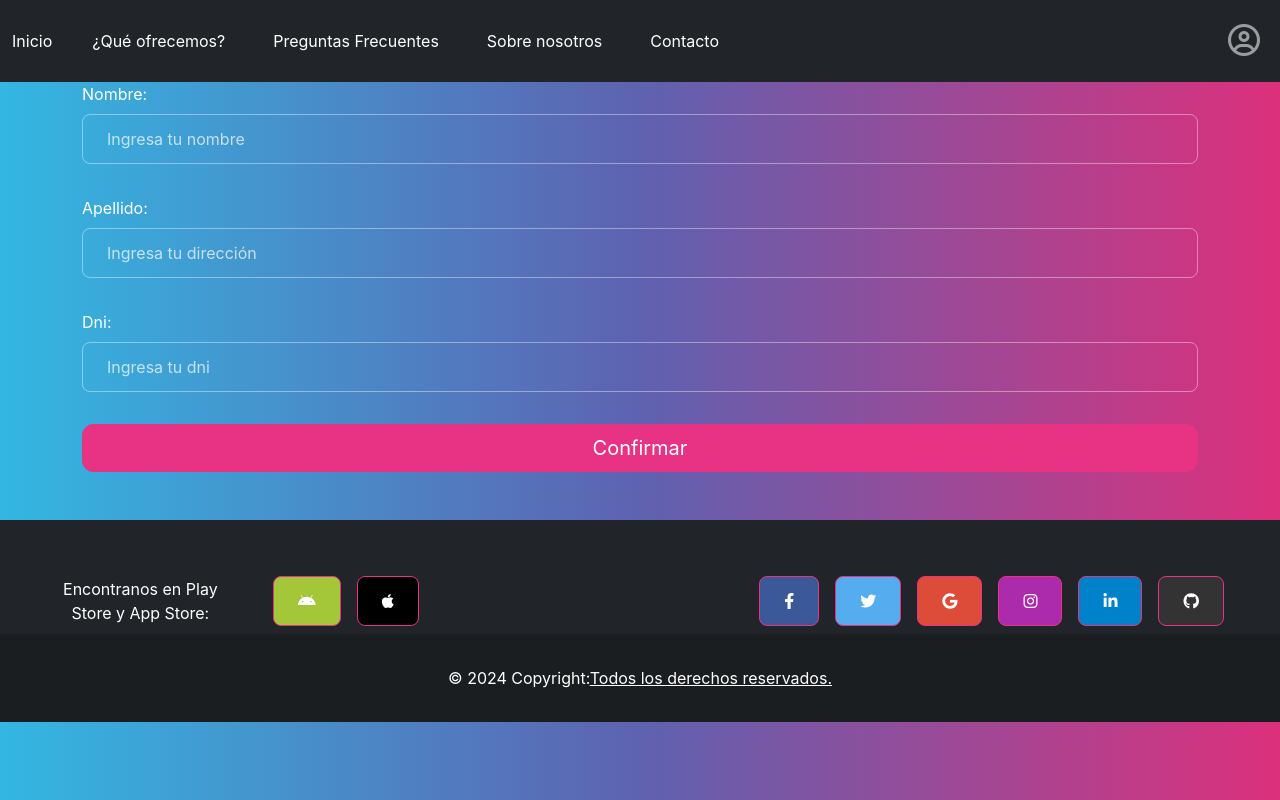
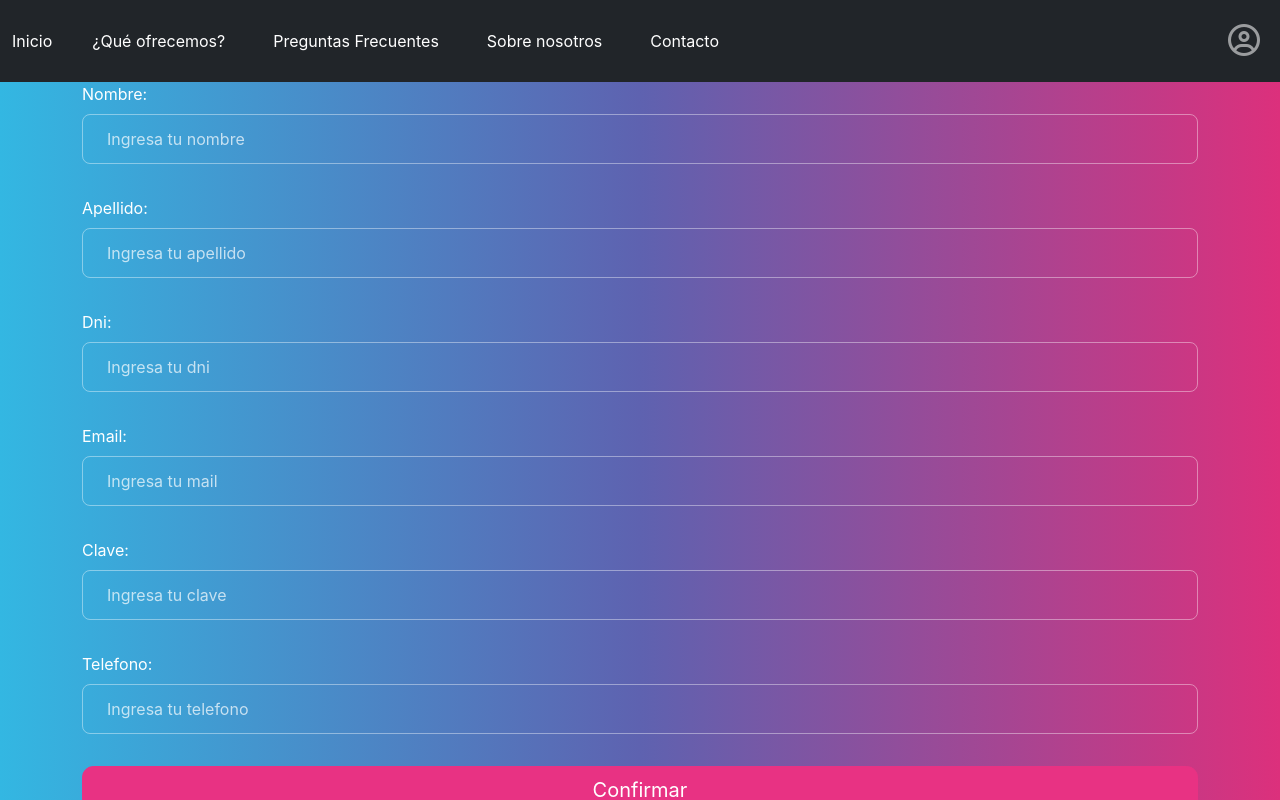
Before and after one commit to seezelop/React-nexoeducativo, a React (Create React App) app: page /altaUsuario in a window 1280 px wide. Shown: the top 800 px of the page. Built offline with nearby package versions, Linux system fonts and the light colour scheme.

Commit message:
funciona alta usuario, cambiar el endpoint cuando se solucione lo del login

```diff
--- a/src/componentes/pages/AltaEscuela.js
+++ b/src/componentes/pages/AltaEscuela.js
@@ -29,21 +29,8 @@ class AltaEscuela extends Component {
                 console.log("datos planes:", datos);
 
                 // Procesa los datos para convertirlos en un formato de objeto
-                const planes = datos.map(item => {
-                    const [idPlan, descripcion] = item.split(','); // Divide el string por la coma
-                    return { id: idPlan, nombre: descripcion }; // Devuelve un objeto con las propiedades
-                });
 
-                // Mapea los objetos a los elementos del dropdown
-                /*const dropdownItems = planes.map(plan => (
-                    <Dropdown.Item key={plan.idPlan} eventKey={plan.idPlan}>
-                        {plan.descripcion}
-                    </Dropdown.Item>
-                ));*/
-
-                // Establece los items en el estado
-                //this.setState({ planes: dropdownItems });
-                this.setState({ planes });
+                this.setState({  });
 
             } else if (respuesta.status === 404) {
                 console.log('no hay planes');
@@ -69,9 +56,6 @@ class AltaEscuela extends Component {
 
                 // Mapea los datos a los elementos del dropdown
                 const jefesColegio = datos.map(jefe => ({
-                    /* <Dropdown.Item key={jefe.id_usuario} eventKey={jefe.id_usuario}>
-                         {jefe.nombre} {jefe.apellido}
-                     </Dropdown.Item>*/
                     id: jefe.id_usuario,
                     nombre: `${jefe.nombre} ${jefe.apellido}`
                 }));
@@ -102,67 +86,9 @@ class AltaEscuela extends Component {
     };
 
     // Manejar selección en Dropdown
-    handleDropdownChange = (field, value) => {
-        try {
-            const { id, nombre } = JSON.parse(value);
 
-            if (field === 'planSeleccionado') {
-                this.setState({
-                    idPlan: id,
-                    planSeleccionado: nombre
-                });
-                console.log("id seleccionado plan: " + id)
-            } else if (field === 'jefeColegioSeleccionado') {
-                this.setState({
-                    idJefe: parseInt(id),
-                    jefeColegioSeleccionado: nombre
-                });
-                console.log("id seleccionado jefe colegio: " + id)
-            }
+    // Enviar los datos al backend
 
-        } catch (error) {
-            console.error("Error al parsear el valor:", error);
-        }
-    };
-    // Enviar los datos al backend
-    handleSubmit = async (e) => {
-        e.preventDefault();
-        const activo = 1;
-        const { nombre, direccion, idPlan, idJefe } = this.state;
-
-        //variables cuyos nombres son los del dto del back
-        const backDto={
-                nombre:nombre,
-                direccion:direccion,
-                activo:activo,
-                idPlan:idPlan,
-                jefeColegio: idJefe
-        };
-
-        console.log("datos a enviar:"+backDto.nombre)
-        try {
-            const response = await fetch('http://localhost:8080/api/usuario/saveEscuela', {
-                method: 'POST', // Added method
-                headers: {
-                    'Accept': 'application/json',
-                    'Content-Type': 'application/json' // Added headers
-                },
-                body:JSON.stringify({backDto})
-
-            });
-            const data = await response.json();
-
-            if (response.ok) {
-                console.log('Respuesta del servidor:', data);
-                console.log('id del plan seleccionado a enviar:', idPlan)
-            } else {
-                // Handle error response
-                console.error('Error del servidor:', data);
-            }
-        } catch (error) {
-            console.error('Error al enviar el formulario:', error);
-        }
-    };
     render() {
         //valores por defecto
         const {
--- a/src/componentes/pages/AltaUsuario.js
+++ b/src/componentes/pages/AltaUsuario.js
@@ -1,11 +1,57 @@
-import React, { Component } from 'react';
+import React, { Component, useState } from 'react';
+
 class AltaUsuario extends Component {
+    //se setean las propiedades que van a ser enviadas
+constructor(props) {
+    super(props);
+    this.state = {
+        nombre: '',
+        apellido: '',
+        dni:'',
+        mail:'',
+        clave:'',
+        telefono:'',
+        activo: 1,
+        rol:2,//por defecto, se da de alta un Alumno sino especificar como parametro
+        showModal:false
+    };
+}
+
+ handleSubmit = (e) => {
+   // console.log("cuerpo:"+JSON.stringify(this.props))
+    e.preventDefault();
+    fetch('http://localhost:8080/usuario/saveUsuario', {
+      method: 'POST',
+      headers: {
+        'Content-Type': 'application/json'
+      },
+      body: JSON.stringify(this.state)
+
+    })
+    .then(response => {
+        if(response.ok){
+            this.setState({ showModal: true })
+        }
+        return response.json();
+    })
+    .then(data => console.log('User created:', data))
+    .catch(error => console.error('Error creating user:', error));
+  };
+
+  handleChange = (event) => {
+    const { id, value } = event.target;
+    this.setState({ [id]: value });
+  };
+
     render() {
         //valores por defecto
         const {
             nombre = "Nombre:",
             apellido = "Apellido:",
             dni = "Dni:",
+            mail = "Email:",
+            clave = "Clave:",
+            telefono = "Telefono:",
             buttonText = "Confirmar"
         } = this.props;
 
@@ -14,7 +60,7 @@ class AltaUsuario extends Component {
                 {/* Contenedor principal usando section */}
                 <section className="container d-flex justify-content-center align-items-center flex-grow-1">
                     <section className="col-lg-12"> {/* Ajustamos a 12 columnas para mejor visibilidad */}
-                        <form>
+                        <form onSubmit={this.handleSubmit}>
                             <div className="row">
                                 {/* Campo para el Nombre */}
                                 <div className="mb-3">
@@ -23,13 +69,15 @@ class AltaUsuario extends Component {
                                         type="text"
                                         className="form-control"
                                         id="nombre"
+                                        value={this.state.nombre}
+                                        onChange={this.handleChange}
                                         placeholder="Ingresa tu nombre"
                                         required
                                     />
                                 </div>
                             </div>
 
-                            {/* Campo para la Dirección */}
+                            {/* Campo para el apellido */}
                             <div className="row">
                                 <div className="col mb-3">
                                     <label htmlFor="apellido" className="form-label">{apellido}</label>
@@ -37,7 +85,9 @@ class AltaUsuario extends Component {
                                         type="text"
                                         className="form-control"
                                         id="apellido"
-                                        placeholder="Ingresa tu dirección"
+                                        value={this.state.apellido}
+                                        onChange={this.handleChange}
+                                        placeholder="Ingresa tu apellido"
                                         required
                                     />
                                 </div>
@@ -51,11 +101,82 @@ class AltaUsuario extends Component {
                                         type="number"
                                         className="form-control"
                                         id="dni"
+                                        value={this.state.dni}
+                                        onChange={this.handleChange}
                                         placeholder="Ingresa tu dni"
                                         required
                                     />
                                 </div>
                             </div>
+                              {/* Campo para el mail */}
+                            <div className="row">
+                                <div className="col-lg-12 mb-3">
+                                    <label htmlFor="mail" className="form-label">{mail}</label>
+                                    <input
+                                        type="email"
+                                        className="form-control"
+                                        id="mail"
+                                        value={this.state.mail}
+                                        onChange={this.handleChange}
+                                        placeholder="Ingresa tu mail"
+                                        required
+                                    />
+                                </div>
+                            </div>
+
+                             {/* Campo para la contraseña */}
+                             <div className="row">
+                                <div className="col-lg-12 mb-3">
+                                    <label htmlFor="clave" className="form-label">{clave}</label>
+                                    <input
+                                        type="password"
+                                        className="form-control"
+                                        id="clave"
+                                        value={this.state.clave}
+                                        onChange={this.handleChange}
+                                        placeholder="Ingresa tu clave"
+                                        required
+                                    />
+                                </div>
+                            </div>
+
+                            {/* Campo para el telefono */}
+                            <div className="row">
+                                <div className="col-lg-12 mb-3">
+                                    <label htmlFor="telefono" className="form-label">{telefono}</label>
+                                    <input
+                                        type="number"
+                                        className="form-control"
+                                        id="telefono"
+                                        value={this.state.telefono}
+                                        onChange={this.handleChange}
+                                        placeholder="Ingresa tu telefono"
+                                        required
+                                    />
+                                </div>
+                            </div>
+
+                             {/* Modal */}
+                            {this.state.showModal && (
+                                <div className="modal show d-block" tabindex="-1" role="dialog">
+                                    <div className="modal-dialog" role="document">
+                                        <div className="modal-content">
+                                            <div className="modal-header">
+                                                <h5 className="modal-title">Nexo Educativo</h5>
+                                                <button type="button" className="close"  data-dismiss="modal" aria-label="Close">
+                                                    <span aria-hidden="true">&times;</span>
+                                                </button>
+                                            </div>
+                                            <div className="modal-body">
+                                                <p>Usuario creado exitosamente</p>
+                                            </div>
+                                            <div className="modal-footer">
+                                                <button type="button" className="btn btn-secondary"  data-dismiss="modal">Cerrar</button>
+                                            </div>
+                                        </div>
+                                    </div>
+                                </div>
+                            )}
                             <div className="d-grid gap-2 mb-4">
                                 <button type="submit" className="btn btn-primary btn-lg">{buttonText}</button>
                             </div>
```
